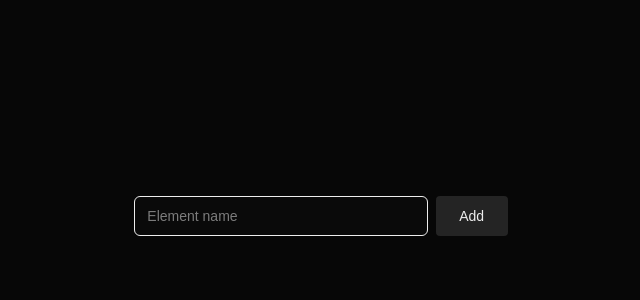
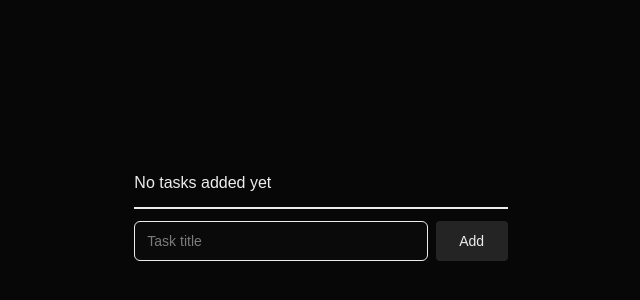
Before and after one commit to nobody-but-me/agendalist, a Next.js app: page / in a window 1280 px wide. Shown: the part 184-484 px from the top of the page, without its empty margins (319-959 px from the left). Built offline with nearby package versions, Linux system fonts and the light colour scheme.

Commit message:
Implementation of horizontal line component and renaming 'elements' to 'task'

```diff
--- /dev/null
+++ b/app/components/ui/horizontal_line.tsx
@@ -0,0 +1,5 @@
+
+
+export default function Horizontal() {
+  return <span className="w-full h-[1px] border-1 border-solid border-[--foreground] mt-2 mb-2 p-0"></span>;
+}
--- a/app/page.tsx
+++ b/app/page.tsx
@@ -1,6 +1,8 @@
 
 "use client";
 import React, { useState, useEffect } from 'react';
+
+import Horizontal from '@/app/components/ui/horizontal_line.tsx';
 import { Input } from '@/app/components/ui/input.tsx';
 
 
@@ -29,21 +31,21 @@ function TodoElement({text, checked}) {
 
 export default function Home() {
 
-  const [elementToBeAdd, setElementToBeAdd] = useState("");
-  const [elements, setElements] = useState<string[]>([]);
+  const [taskToBeAdd, setTaskToBeAdd] = useState("");
+  const [tasks, setTasks] = useState<string[]>([]);
 
-  const add_element = async (e: React.FormEvent) => {
+  const add_task = async (e: React.FormEvent) => {
     e.preventDefault();
     try {
-      if (elementToBeAdd === "") throw error;
-      const new_elements = [...elements];
-      new_elements.push(elementToBeAdd);
-      setElements(new_elements);
-      setElementToBeAdd("");
+      if (taskToBeAdd === "") throw error;
+      const new_tasks = [...tasks];
+      new_tasks.push(taskToBeAdd);
+      setTasks(new_taks);
+      setTaskToBeAdd("");
 
     } catch (error) {
-      console.error("Could not add element to list");
-      alert("Element could not be added to list!");
+      console.error("Could not add task to list");
+      alert("Task could not be added to list!");
       return;
     }
     return;
@@ -52,11 +54,12 @@ export default function Home() {
   return (
     <section className="w-screen h-screen flex flex-row justify-center bg-[#070707] p-5">
       <div className="w-1/3 h-full flex flex-col p-5 justify-center gap-1">
-        {elements.map((element, index) => (
-	  <TodoElement key={index} text={element} />
-	))}
-	<form onSubmit={add_element} className="mb-3 mt-3 flex flex-row justify-center gap-2">
-	  <Input className="w-full" autoComplete="off" type="text" value={elementToBeAdd} placeholder="Element name" onChange={(e) => {setElementToBeAdd(e.target.value);}} required />
+        {(tasks.length === 0) ? <span>No tasks added yet</span> : <>{tasks.map((task, index) => (
+	  <TodoElement key={index} text={task} />
+	))}</>}
+	<Horizontal />
+	<form onSubmit={add_task} className="flex flex-row justify-center gap-2">
+	  <Input className="w-full" autoComplete="off" type="text" value={taskToBeAdd} placeholder="Task title" onChange={(e) => {setTaskToBeAdd(e.target.value);}} required />
 	  <Button class="w-1/4 bg-[#242424] bg-[#242424] pb-1 pt-1 text-sm cursor-pointer rounded-sm text-md hover:bg-[#070707] outline-none hover:scale-105 transition-all" type="submit" value="Add"/>
 	</form>
       </div>
```
